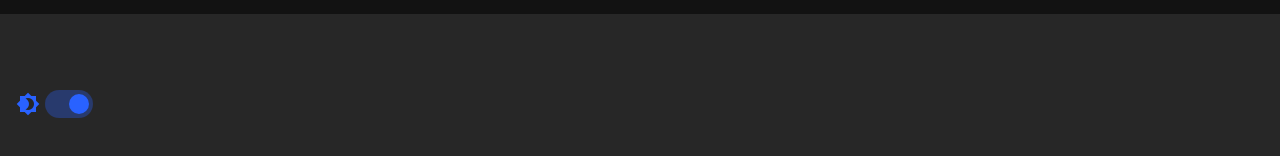
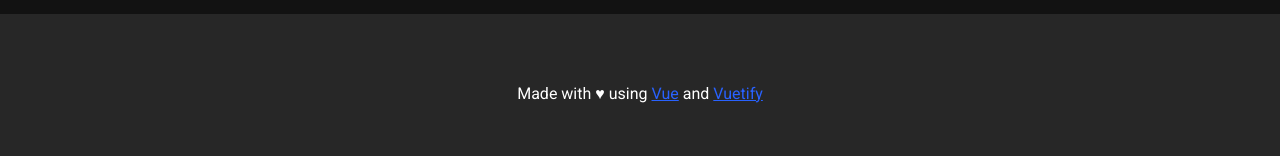
Before and after one commit to 2h3ph3rd/2h3ph3rd.github.io, a Nuxt app: page / in a window 1280 px wide. Shown: the part 1620-1776 px from the top of the page. Built offline with nearby package versions, Linux system fonts and the light colour scheme.

Commit message:
Updated footer with credits

```diff
--- a/components/TheFooter.vue
+++ b/components/TheFooter.vue
@@ -1,17 +1,21 @@
 <template>
   <v-footer min-height="20vh">
-    <switch-theme />
+    <v-container>
+      <v-row class="text-center">
+        <v-col cols="12" md="4"> </v-col>
+        <v-col cols="12" md="4">
+          Made with ♥ using
+          <a href="https://vuejs.org/" target="_blank">Vue</a> and
+          <a href="https://vuetifyjs.com/en/" target="_blank">Vuetify</a>
+        </v-col>
+        <v-col cols="12" md="4"> </v-col>
+      </v-row>
+    </v-container>
   </v-footer>
 </template>
 
 <script>
-import SwitchTheme from './SwitchTheme.vue'
-
-export default {
-  components: {
-    SwitchTheme,
-  },
-}
+export default {}
 </script>
 
 <style>
```
